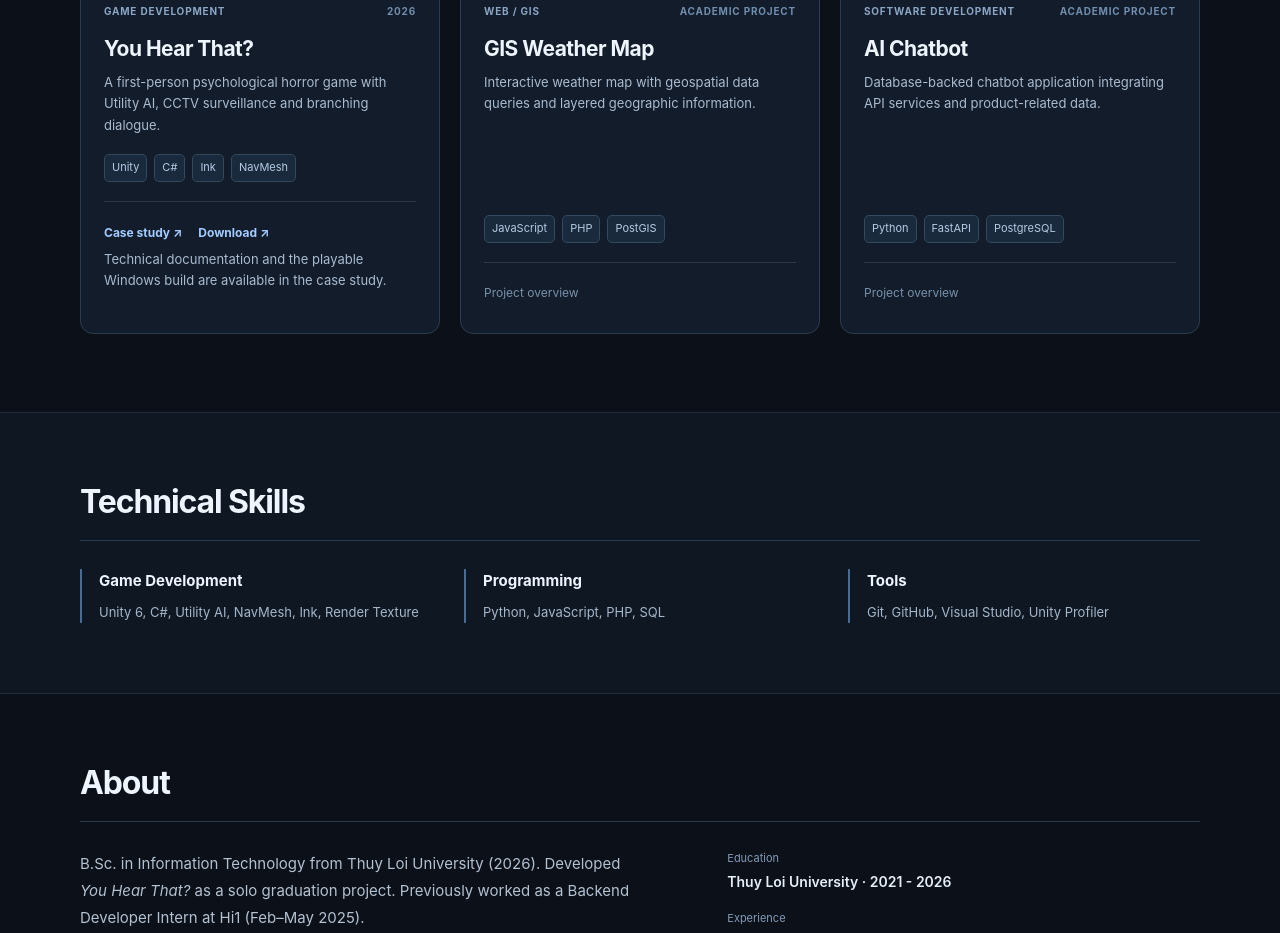
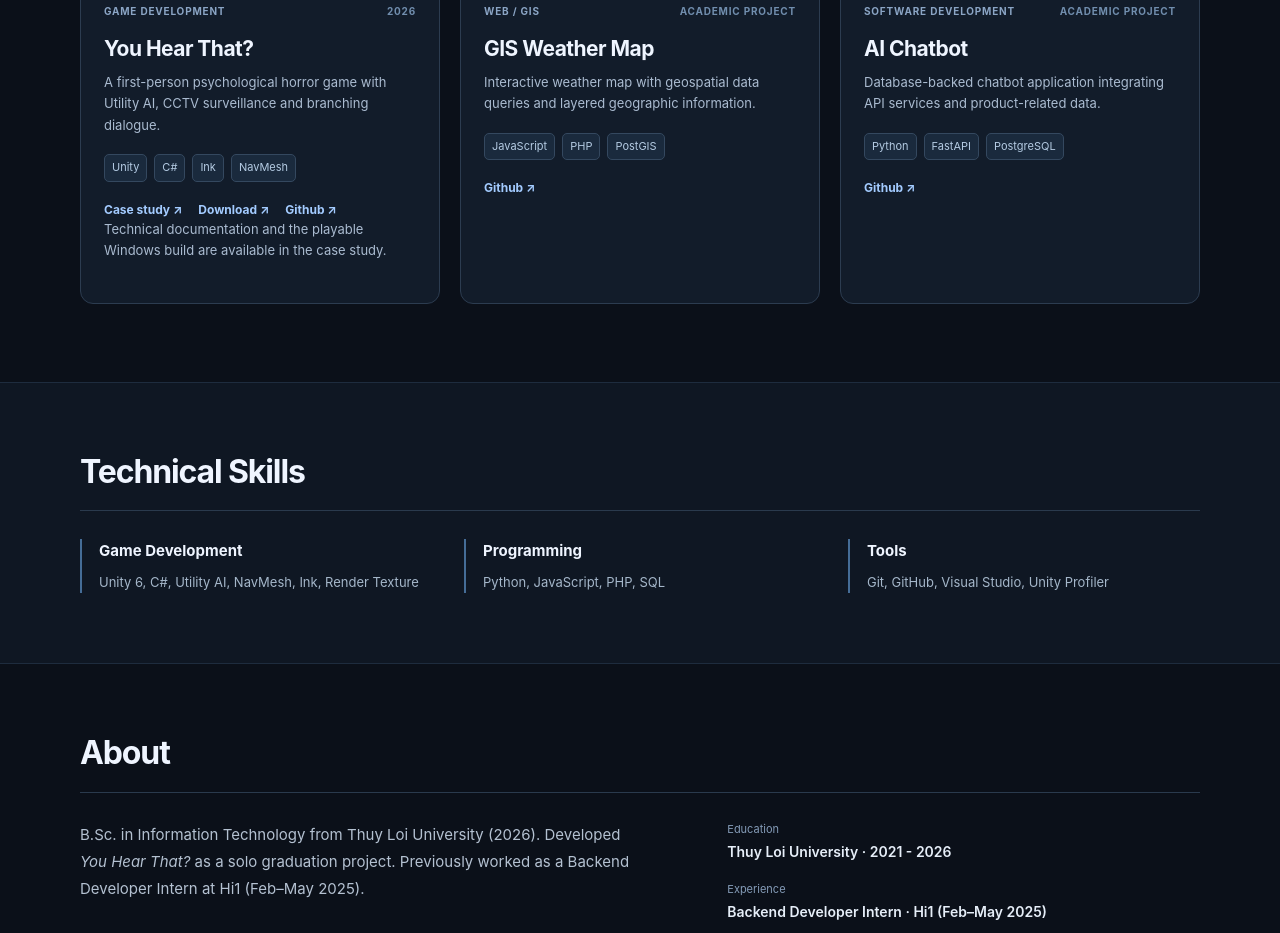
Before and after one commit to lnduongg/lnduongg.github.io, a plain HTML site: page index.html in a window 1280 px wide. Shown: the part 913-1846 px from the top of the page. Drawn offline with Linux system fonts and the light colour scheme.

Commit message:
Update portfolio

```diff
--- a/home.css
+++ b/home.css
@@ -210,7 +210,7 @@
     display: flex;
     flex-wrap: wrap;
     gap: 7px;
-    margin-top: auto
+    margin-top: 0;
 }
 
 .home-tags span {
@@ -227,10 +227,9 @@
     gap: 16px;
     flex-wrap: wrap;
     align-items: center;
-    min-height: 48px;
-    margin-top: 19px;
-    border-top: 1px solid #29394b;
-    padding-top: 14px
+    margin-top: 18px;
+    padding: 0;
+    min-height: 0;
 }
 
 .home-project-links a {
--- a/index.html
+++ b/index.html
@@ -71,8 +71,10 @@
             <h3>You Hear That?</h3>
             <p>A first-person psychological horror game with Utility AI, CCTV surveillance and branching dialogue.</p>
             <div class="home-tags"><span>Unity</span><span>C#</span><span>Ink</span><span>NavMesh</span></div>
-            <div class="home-project-links"><a href="youhearthat.html">Case study ↗</a>
+            <div class="home-project-links">
+              <a href="youhearthat.html">Case study ↗</a>
               <a href="https://lnduongg.itch.io/you-hear-that" target="_blank" rel="noopener noreferrer">Download ↗</a>
+              <a href="https://github.com/lnduongg/You-Hear-That" target="_blank" rel="noopener noreferrer">Github ↗</a>
             </div>
             <p class="home-section-note">Technical documentation and the playable Windows build are available in the
               case study. </p>
@@ -87,7 +89,10 @@
             <h3>GIS Weather Map</h3>
             <p>Interactive weather map with geospatial data queries and layered geographic information.</p>
             <div class="home-tags"><span>JavaScript</span><span>PHP</span><span>PostGIS</span></div>
-            <div class="home-project-links"><span class="home-unlinked">Project overview</span></div>
+            <div class="home-project-links">
+              <a href="https://github.com/lnduongg/GIS_WeatherMap" target="_blank" rel="noopener noreferrer">Github
+                ↗</a>
+            </div>
           </div>
         </article>
 
@@ -99,9 +104,11 @@
             <h3>AI Chatbot</h3>
             <p>Database-backed chatbot application integrating API services and product-related data.</p>
             <div class="home-tags"><span>Python</span><span>FastAPI</span><span>PostgreSQL</span></div>
-            <div class="home-project-links"><span class="home-unlinked">Project overview</span></div>
+            <div class="home-project-links">
+            <a href="https://github.com/lnduongg/Chatbot-AI" target="_blank" rel="noopener noreferrer">Github ↗</a>
           </div>
-        </article>
+      </div>
+      </article>
       </div>
       <!-- <p class="home-section-note">Technical documentation and the playable Windows build are available in the case study. Additional project demos will be linked when published.</p> -->
     </section>
```
